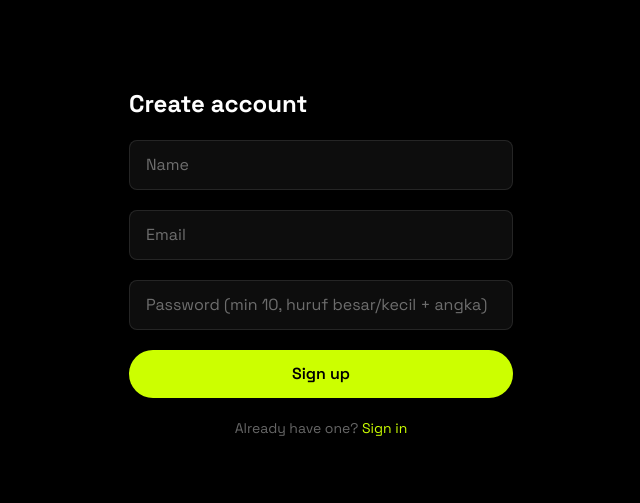
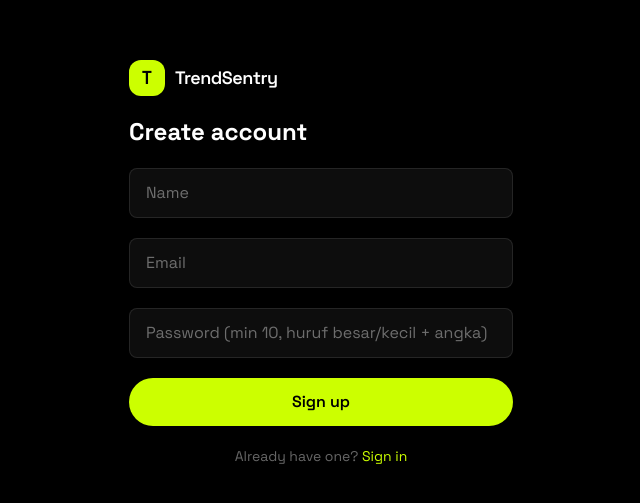
Before and after one commit to Nomssky/TrendSentry, a Next.js app in the folder monitoring/web/: page /auth/signup in a window 1280 px wide. Shown: the part 137-640 px from the top of the page, without its empty margins (319-959 px from the left). Built offline with nearby package versions, Linux system fonts and the light colour scheme; no server answers.

Commit message:
fix(web): auth pages branding — add TrendSentry logo to login + signup
Both auth pages now show the 'T' logo + 'TrendSentry' wordmark at the
top of the form, consistent with the marketing Nav and AppSidebar.

```diff
--- a/monitoring/web/app/auth/login/page.tsx
+++ b/monitoring/web/app/auth/login/page.tsx
@@ -51,6 +51,10 @@
 
   return (
     <form onSubmit={handleSubmit} className="w-full max-w-sm space-y-5">
+      <div className="flex items-center gap-2.5">
+        <span className="flex h-9 w-9 items-center justify-center rounded-xl bg-[#ccff00] font-mono-tech text-lg font-bold text-black">T</span>
+        <span className="text-lg font-semibold tracking-tight text-white">TrendSentry</span>
+      </div>
       <h1 className="text-2xl font-bold text-white">Sign in</h1>
       {checkEmail && (
         <p className="rounded-lg border border-[#ccff00]/30 bg-[#ccff00]/10 px-4 py-3 text-sm text-[#ccff00]">
--- a/monitoring/web/app/auth/signup/page.tsx
+++ b/monitoring/web/app/auth/signup/page.tsx
@@ -29,6 +29,10 @@
   return (
     <div className="flex min-h-screen items-center justify-center bg-black px-4">
       <form onSubmit={handleSubmit} className="w-full max-w-sm space-y-5">
+        <div className="flex items-center gap-2.5">
+          <span className="flex h-9 w-9 items-center justify-center rounded-xl bg-[#ccff00] font-mono-tech text-lg font-bold text-black">T</span>
+          <span className="text-lg font-semibold tracking-tight text-white">TrendSentry</span>
+        </div>
         <h1 className="text-2xl font-bold text-white">Create account</h1>
         {error && <p className="text-sm text-rose-400">{error}</p>}
         <input name="name" placeholder="Name" required className="w-full rounded-lg border border-white/10 bg-white/5 px-4 py-3 text-white placeholder-white/40 outline-none focus:border-[#ccff00]/50" />
```
